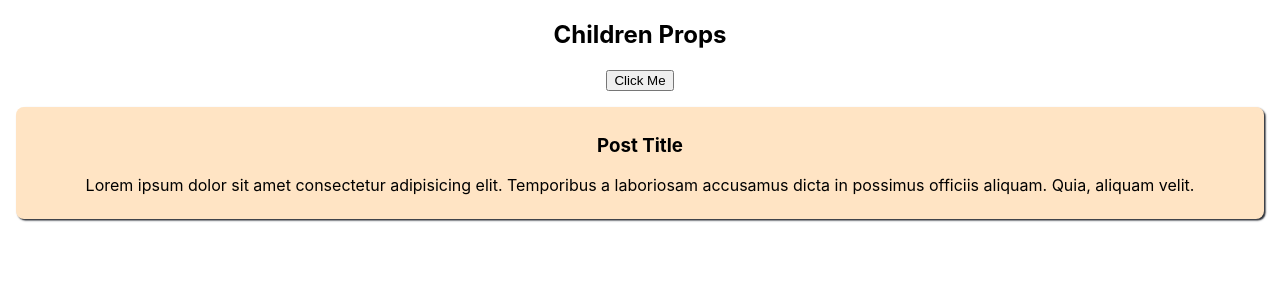
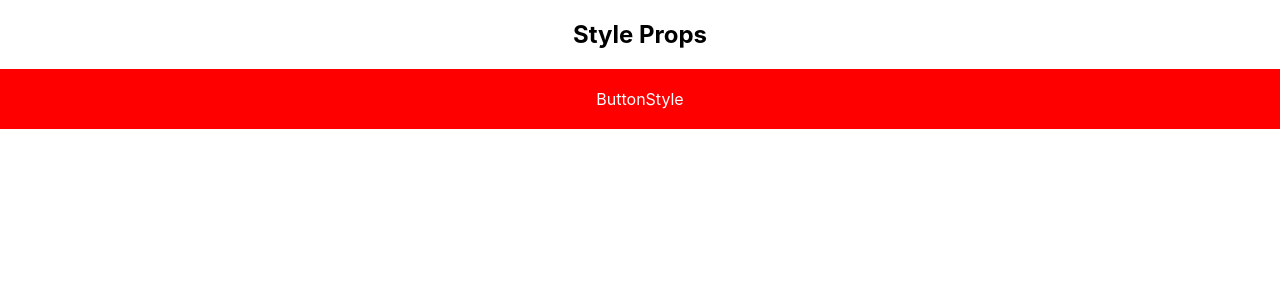
Before and after one commit to KaziReazulislam1999/react-typescript, a React (Create React App) app: page / in a window 1280 px wide. Shown: the top 300 px of the page. Built offline with nearby package versions, Linux system fonts and the light colour scheme.

Commit message:
style properties type

```diff
--- a/src/App.tsx
+++ b/src/App.tsx
@@ -1,14 +1,18 @@
 import React from "react";
 import "./App.css";
-import Button from "./components/Button";
-import Post from "./components/Post";
+import ButtonStyle from "./components/ButtonStyle";
+
+const btnStyle = {
+  backgroundColor: "red",
+  color: "#FFF",
+  padding: 20,
+};
 
 function App() {
   return (
     <div className="App">
-      <h2>Children Props</h2>
-      <Button>Click Me</Button>
-      <Post />
+      <h2>Style Props</h2>
+      <ButtonStyle btnStyle={btnStyle} />
     </div>
   );
 }
--- /dev/null
+++ b/src/components/ButtonStyle.tsx
@@ -0,0 +1,10 @@
+import React from "react";
+
+type ButtonStyleProps = {
+  btnStyle: React.CSSProperties;
+};
+const ButtonStyle = (props: ButtonStyleProps) => {
+  return <div style={props.btnStyle}>ButtonStyle</div>;
+};
+
+export default ButtonStyle;
```
